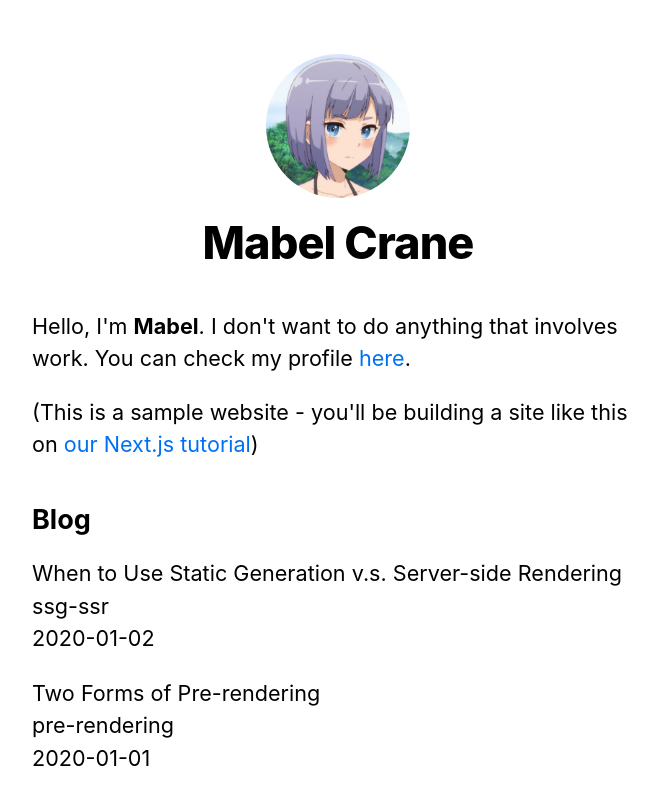
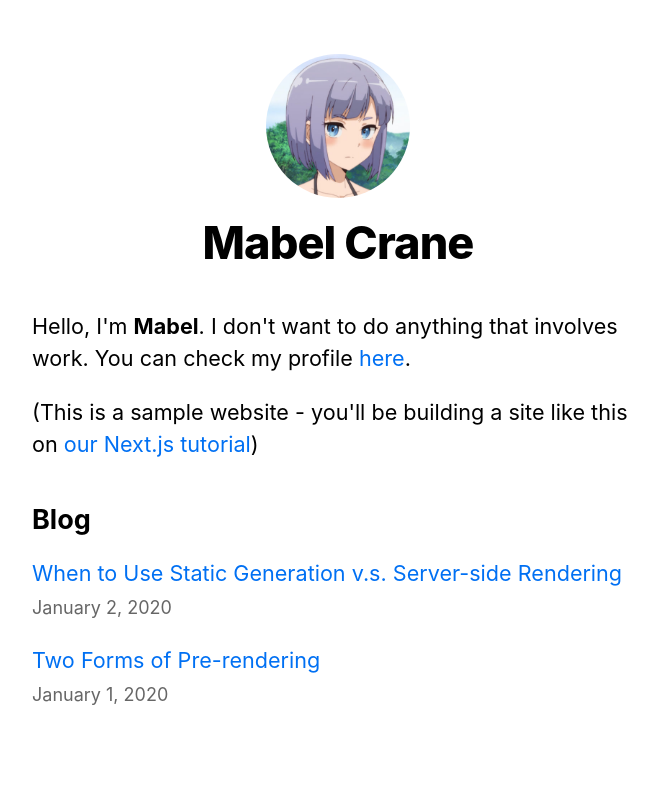
Before and after one commit to 4ndrs/nextjs-blog, a Next.js app: page / in a window 1280 px wide. Shown: the top 804 px of the page, without its empty margins (302-960 px from the left). Built offline with nearby package versions, Linux system fonts and the light colour scheme.

Commit message:
Add up to `API Routes Details` modifications

```diff
--- /dev/null
+++ b/pages/api/hello.ts
@@ -0,0 +1,7 @@
+import type { NextApiHandler } from "next";
+
+const handler: NextApiHandler = (_req, res) => {
+  res.status(200).json({ text: "Hello" });
+};
+
+export default handler;
--- a/pages/index.tsx
+++ b/pages/index.tsx
@@ -1,7 +1,9 @@
+import Link from "next/link";
 import Head from "next/head";
+import Date from "../components/date";
 import Layout, { siteTitle } from "../components/layout";
+
 import utilStyles from "../styles/utils.module.css";
-
 import { getSortedPostsData } from "../lib/posts";
 
 export const getStaticProps = async () => {
@@ -37,11 +39,11 @@
       <ul className={utilStyles.list}>
         {allPostsData.map(({ id, date, title }) => (
           <li className={utilStyles.listItem} key={id}>
-            {title}
+            <Link href={`/posts/${id}`}>{title}</Link>
             <br />
-            {id}
-            <br />
-            {date}
+            <small className={utilStyles.lightText}>
+              <Date dateString={date} />
+            </small>
           </li>
         ))}
       </ul>
```
